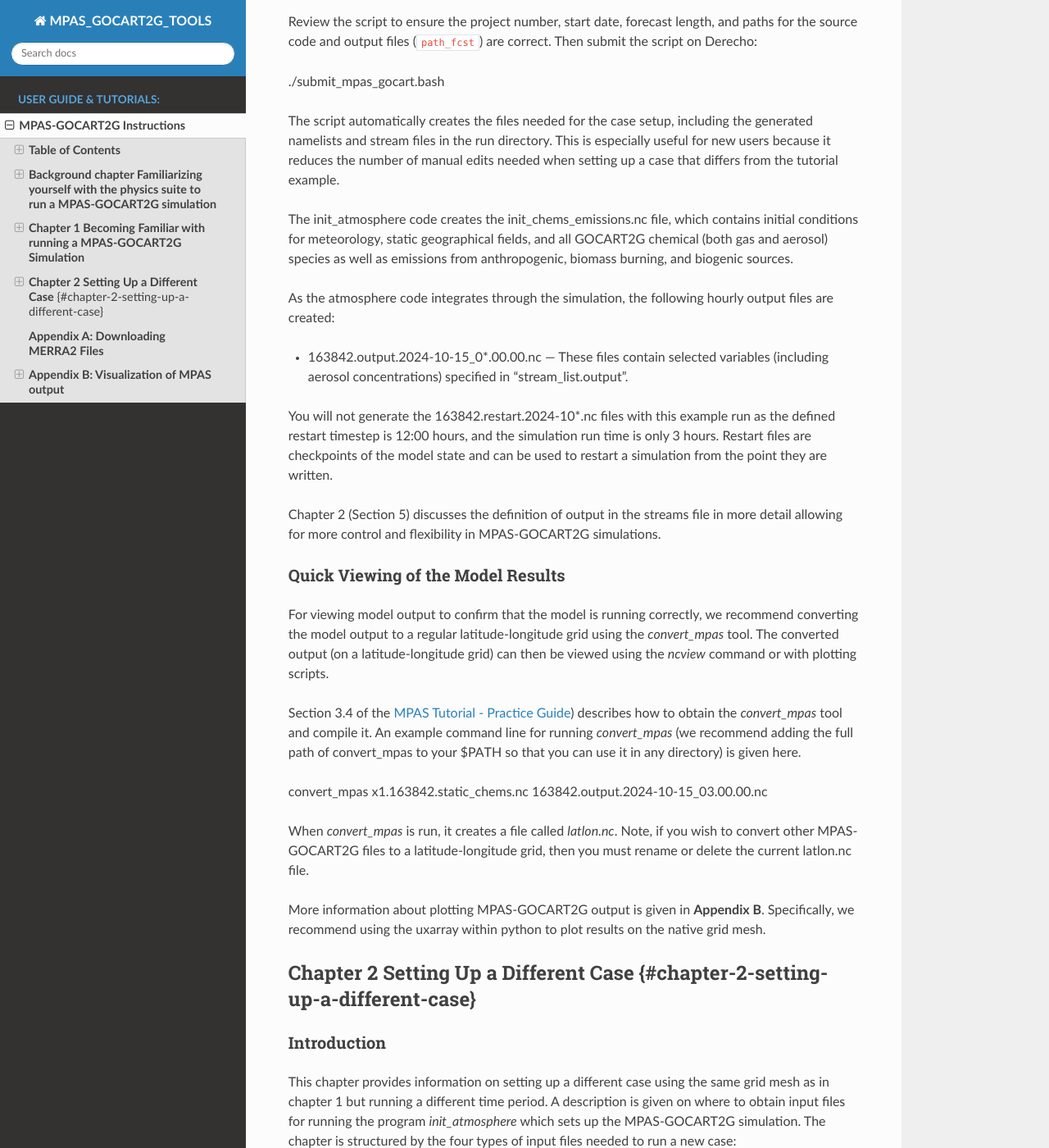
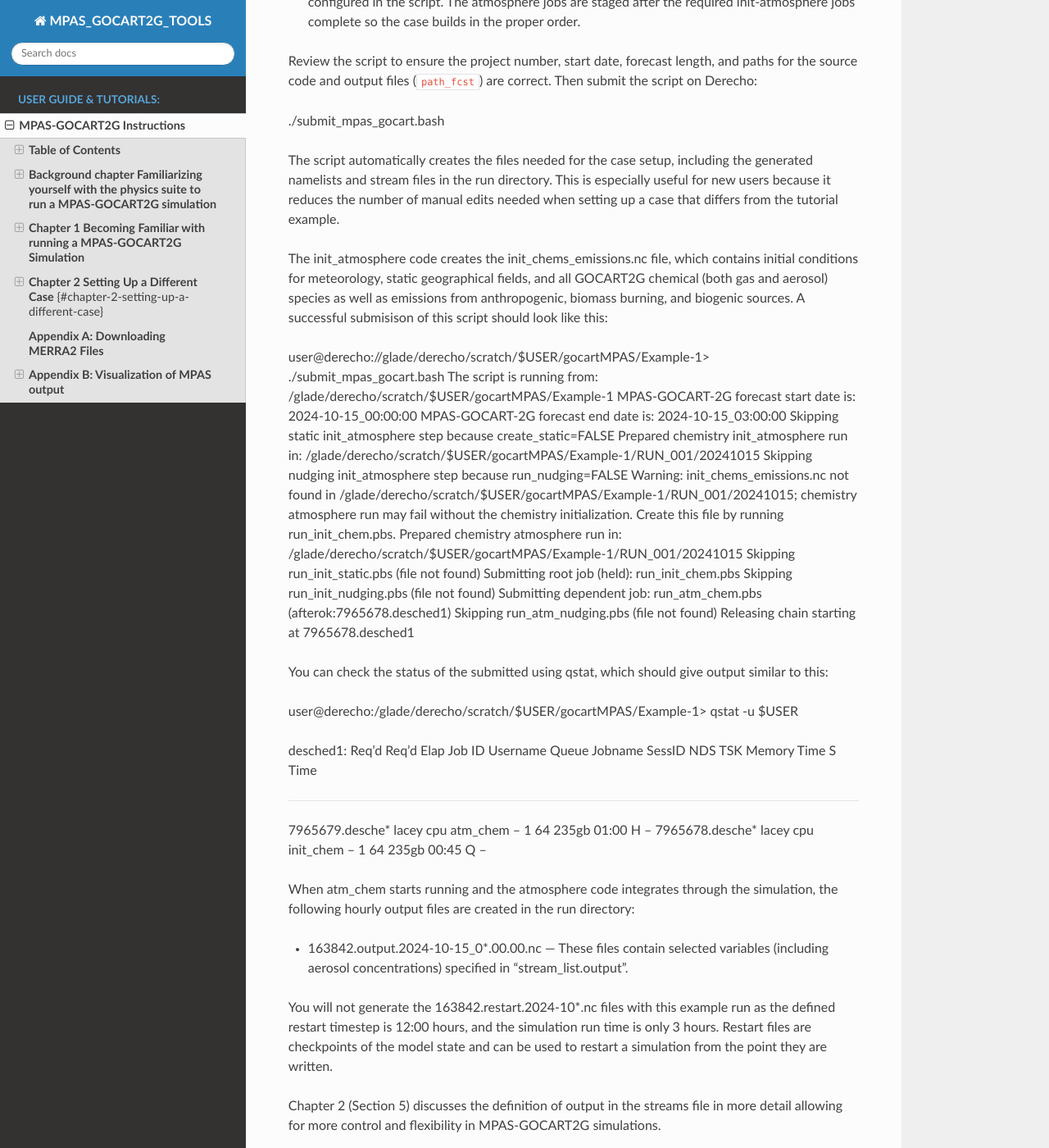
Before and after one commit to flacey19/MPAS_GOCART2G_TOOLS, a Sphinx documentation site: the page built from docs/tutorial.md, in a window 1280 px wide and 1400 px high, scrolled down 10565 px. Shown: the whole window at 82% size. Built offline with Sphinx 7.4.7 and the Read the Docs theme 3.1.0, drawn with Linux system fonts in a browser that asks for light colours; some of the changed text lies outside the part shown.

Commit message:
Update tutorial.md

```diff
--- a/docs/tutorial.md
+++ b/docs/tutorial.md
@@ -248,11 +248,11 @@ It is best to run MPAS\_GOCART2G on the Derecho scratch directory. Begin by crea
 mkdir \-p /glade/derecho/scratch/$USER/gocartMPAS/Example-1
 cd /glade/derecho/scratch/$USER/gocartMPAS/Example-1
 
-For this example, we have provided a shell script that will set up and build your simulation directory and submit the jobs. You can copy this script into your new directory using the following command.
+For this example, we have provided a shell script that will set up and build your simulation directory and the job submission scripts for this example. You can copy this script into your new directory using the following command.
 
 cp /glade/campaign/acom/MUSICA/MPAS/scripts/submit\_mpas\_gocart.bash .
 
-This copies a helper script that will set up the case and submit the jobs. The script is configurable and can be modified for other case studies (for example, the workflow in Chapter 2).
+This copies a helper script that will set up the case and create the job submission scripts and submit them as dependent jobs based on your case setup. The script is configurable and can be modified for other case studies (for example, the workflow in Chapter 2).
 
 In the script, you will need to change line 11 (`proj=P19010000`) to use the Derecho Account Key that you can use to submit your jobs. If you don’t have access to Derecho, please refer to job submission guidelines for your local HPC.
 
@@ -275,9 +275,40 @@ Review the script to ensure the project number, start date, forecast length, and
 
 The script automatically creates the files needed for the case setup, including the generated namelists and stream files in the run directory. This is especially useful for new users because it reduces the number of manual edits needed when setting up a case that differs from the tutorial example.
 
-The init\_atmosphere code creates the init\_chems\_emissions.nc file, which contains initial conditions for meteorology, static geographical fields, and all GOCART2G chemical (both gas and aerosol) species as well as emissions from anthropogenic, biomass burning, and biogenic sources.
+The init\_atmosphere code creates the init\_chems\_emissions.nc file, which contains initial conditions for meteorology, static geographical fields, and all GOCART2G chemical (both gas and aerosol) species as well as emissions from anthropogenic, biomass burning, and biogenic sources. A successful submisison of this script should look like this:
 
-As the atmosphere code integrates through the simulation, the following hourly output files are created:
+user@derecho://glade/derecho/scratch/$USER/gocartMPAS/Example-1> ./submit_mpas_gocart.bash
+The script is running from: /glade/derecho/scratch/$USER/gocartMPAS/Example-1
+MPAS-GOCART-2G forecast start date is: 2024-10-15_00:00:00
+MPAS-GOCART-2G forecast end date is:   2024-10-15_03:00:00
+Skipping static init_atmosphere step because create_static=FALSE
+Prepared chemistry init_atmosphere run in:
+/glade/derecho/scratch/$USER/gocartMPAS/Example-1/RUN_001/20241015
+Skipping nudging init_atmosphere step because run_nudging=FALSE
+Warning: init_chems_emissions.nc not found in
+/glade/derecho/scratch/$USER/gocartMPAS/Example-1/RUN_001/20241015; chemistry atmosphere run may fail without the chemistry initialization.
+Create this file by running run_init_chem.pbs.
+Prepared chemistry atmosphere run in: /glade/derecho/scratch/$USER/gocartMPAS/Example-1/RUN_001/20241015
+Skipping run_init_static.pbs (file not found)
+Submitting root job (held): run_init_chem.pbs
+Skipping run_init_nudging.pbs (file not found)
+Submitting dependent job: run_atm_chem.pbs (afterok:7965678.desched1)
+Skipping run_atm_nudging.pbs (file not found)
+Releasing chain starting at 7965678.desched1
+
+You can check the status of the submitted using qstat, which should give output similar to this:
+
+user@derecho:/glade/derecho/scratch/$USER/gocartMPAS/Example-1> qstat -u $USER
+
+desched1:
+                                                            Req'd  Req'd   Elap
+Job ID          Username Queue    Jobname    SessID NDS TSK Memory Time  S Time
+--------------- -------- -------- ---------- ------ --- --- ------ ----- - -----
+7965679.desche* lacey    cpu      atm_chem      --    1  64  235gb 01:00 H   --
+7965678.desche* lacey    cpu      init_chem     --    1  64  235gb 00:45 Q   --
+
+
+When atm_chem starts running and the atmosphere code integrates through the simulation, the following hourly output files are created in the run directory:
 
 * 163842.output.2024-10-15\_0\*.00.00.nc — These files contain selected variables (including aerosol concentrations) specified in “stream\_list.output”.
 
```
